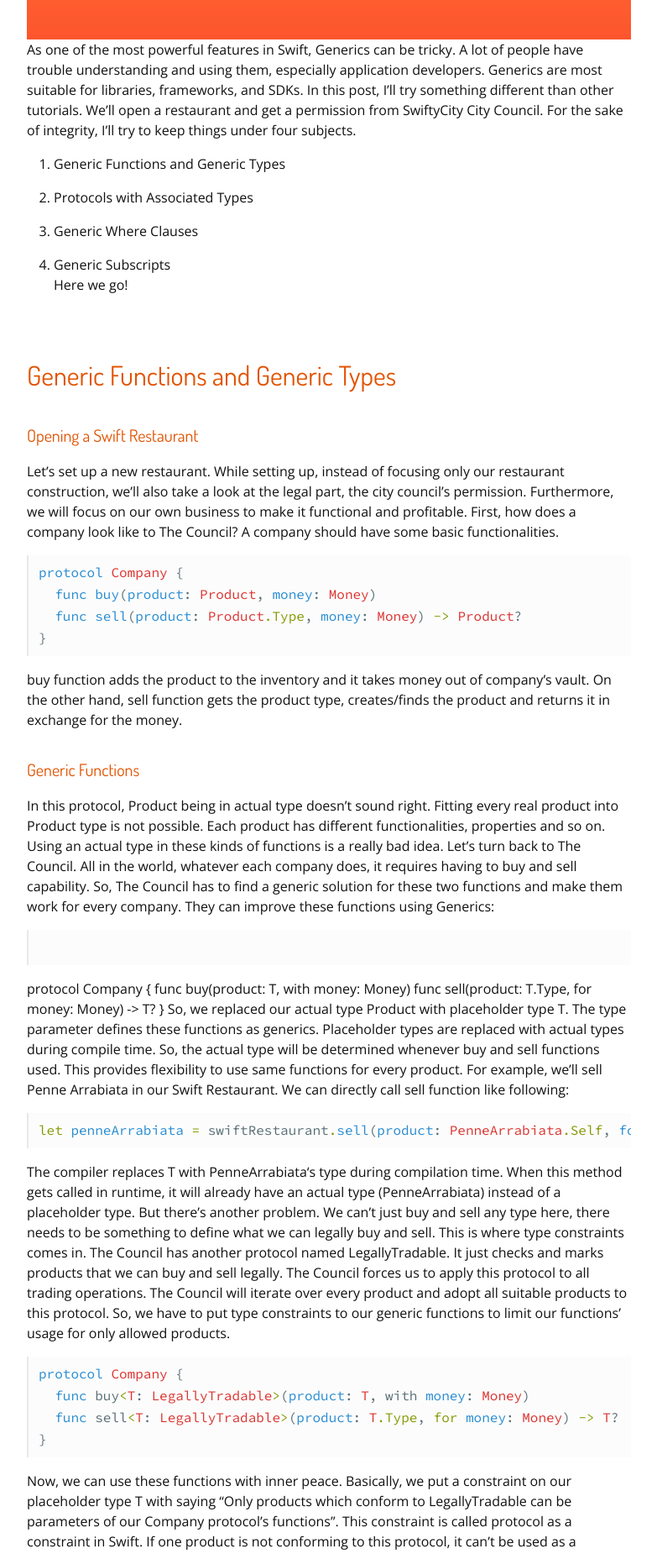
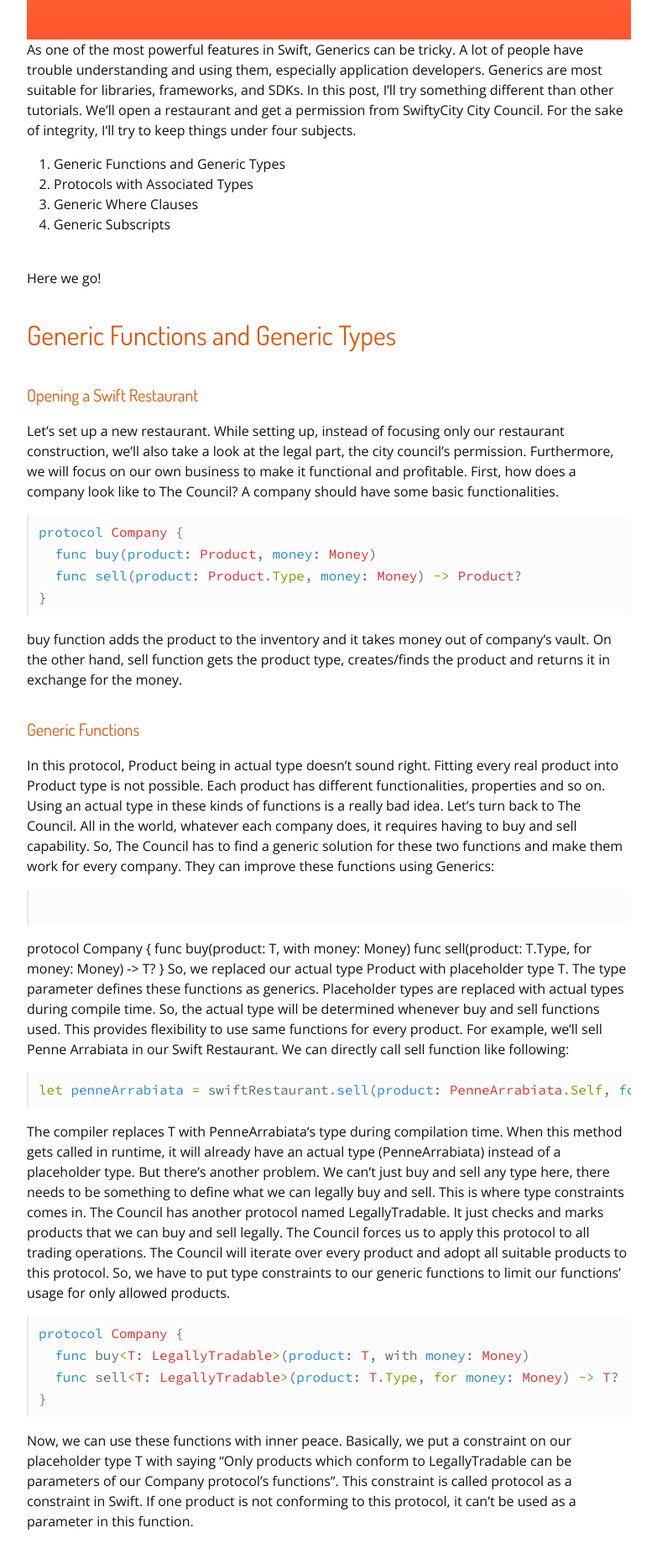
Before and after one commit to nnduc/nnduc.github.io, a Jekyll site: the page built from _posts/2017-09-27-generics-in-swift-4.md, in a window 1280 px wide. Shown: the part 533-2383 px from the top of the page at 84% size, without its empty margins (248-1031 px from the left). Built offline with Jekyll 4.4.1, drawn with Linux system fonts in a browser that asks for light colours; comment, search, counter and statistics services are not loaded.

Commit message:
Generics in Swift 4

```diff
--- a/_posts/2017-09-27-generics-in-swift-4.md
+++ b/_posts/2017-09-27-generics-in-swift-4.md
@@ -8,17 +8,11 @@ date:   2017-09-27 15:11:34 +0700
 As one of the most powerful features in Swift, Generics can be tricky. A lot of people have trouble understanding and using them, especially application developers. Generics are most suitable for libraries, frameworks, and SDKs. In this post, I’ll try something different than other tutorials. We’ll open a restaurant and get a permission from SwiftyCity City Council. For the sake of integrity, I’ll try to keep things under four subjects.
 
 1. Generic Functions and Generic Types
+2. Protocols with Associated Types
+3. Generic Where Clauses
+4. Generic Subscripts
 
-2. Protocols with Associated Types
-
-3. Generic Where Clauses
-
-4. Generic Subscripts
-  <br>
-  Here we go!
-
-  <br>
-
+<br>Here we go! <br>
 
 
 ## Generic Functions and Generic Types
```
